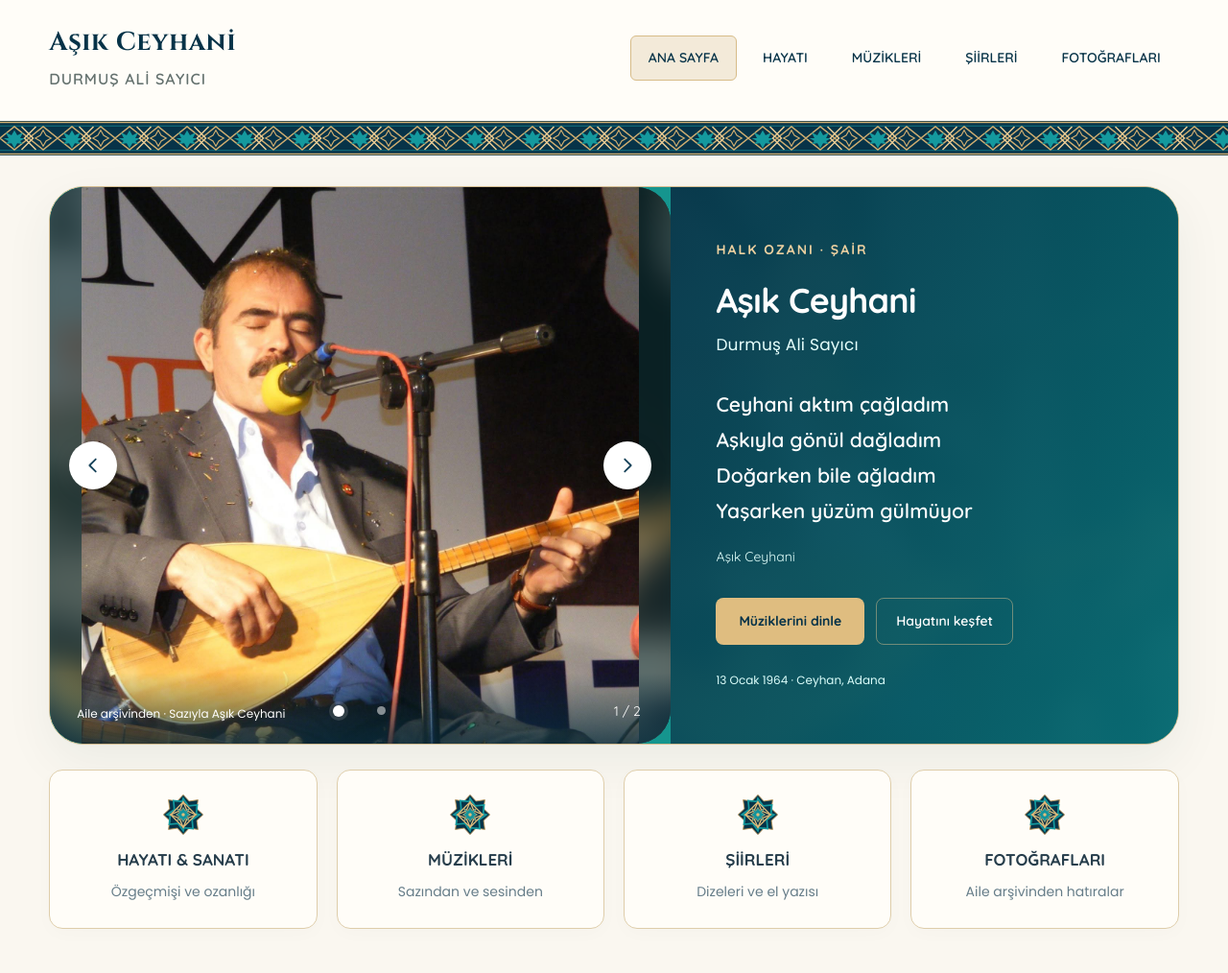
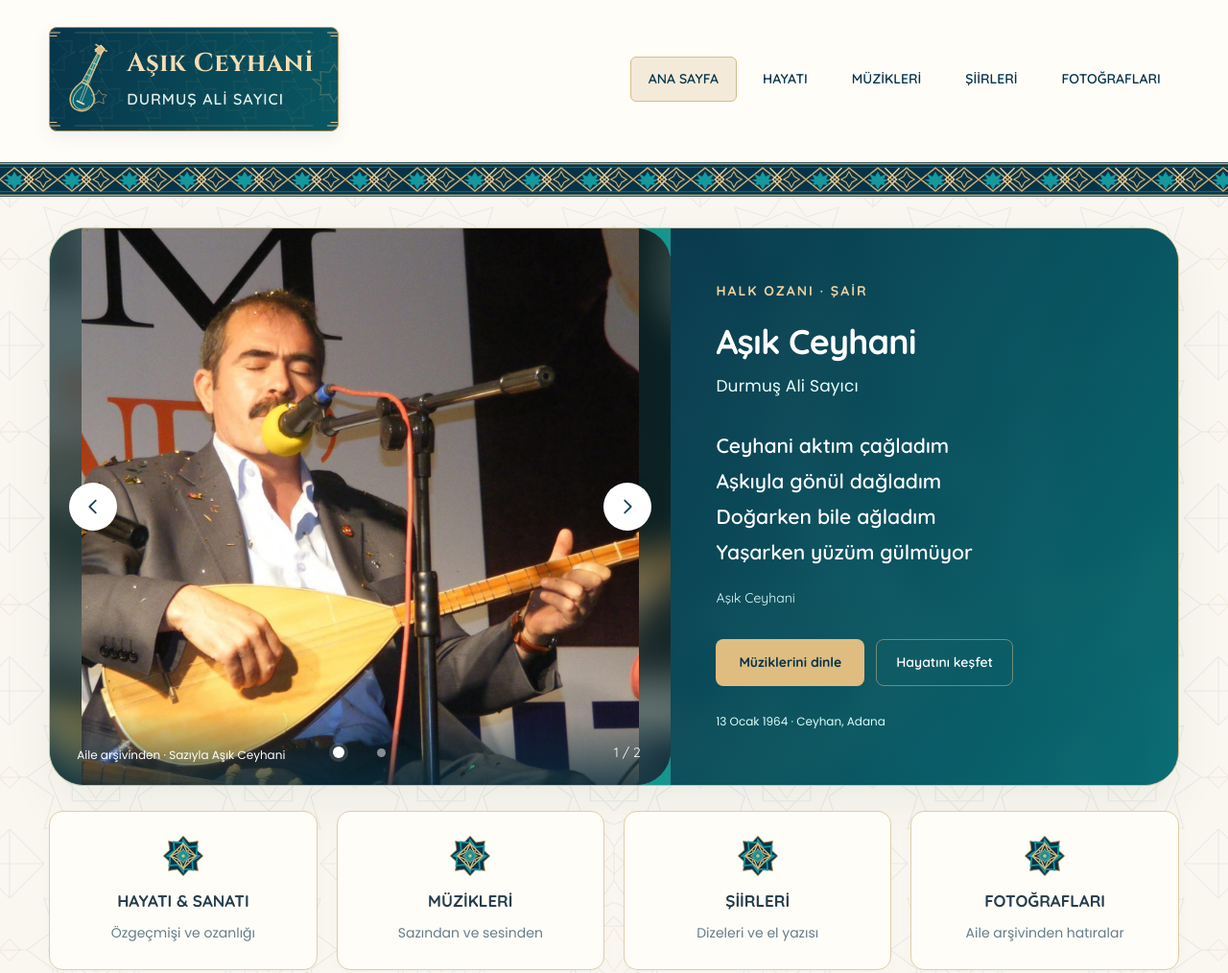
Before and after one commit to theorkun/theorkun.github.io, a plain HTML site: page index.html in a window 1280 px wide. Shown: the top 1014 px of the page at 96% size. Drawn offline with Linux system fonts and the light colour scheme.

Commit message:
Add saz identity banner and subtle Seljuk page background

```diff
--- a/index.html
+++ b/index.html
@@ -9,7 +9,7 @@
 </head>
 <body>
 <a class="skip" href="#ana">İçeriğe geç</a>
-<header><div class="header-identity"><a class="brand" href="#ana"><span class="brand-text">Aşık Ceyhani<span>Durmuş Ali Sayıcı</span></span></a><button class="menu" aria-expanded="false" aria-controls="nav">Menü</button></div><nav id="nav" aria-label="Ana menü"><a href="#ana">Ana Sayfa</a><a href="#hayati">Hayatı</a><a href="#muzikleri">Müzikleri</a><a href="#siirleri">Şiirleri</a><a href="#fotograflari">Fotoğrafları</a></nav></header>
+<header><div class="header-identity"><a class="brand" href="#ana"><img class="brand-saz" src="assets/saz-motifi.svg" alt="" aria-hidden="true" width="64" height="100"><span class="brand-text">Aşık Ceyhani<span>Durmuş Ali Sayıcı</span></span></a><button class="menu" aria-expanded="false" aria-controls="nav">Menü</button></div><nav id="nav" aria-label="Ana menü"><a href="#ana">Ana Sayfa</a><a href="#hayati">Hayatı</a><a href="#muzikleri">Müzikleri</a><a href="#siirleri">Şiirleri</a><a href="#fotograflari">Fotoğrafları</a></nav></header>
 <main>
 <section id="ana" class="hero">
 <figure class="hero-photo hero-carousel" role="region" aria-roledescription="fotoğraf kaydırıcısı" aria-label="Aşık Ceyhani fotoğrafları" tabindex="0"><div class="carousel-images"><img id="slide-stage" src="assets/ceyhani-saz.jpg" alt="Aşık Ceyhani sahnede saz çalıp türkü söylerken" fetchpriority="high" width="1536" height="1536"><img id="slide-young" src="assets/fotograf.jpg" alt="Durmuş Ali Sayıcı gençlik yıllarında açık havada bağlama çalarken" width="960" height="794" hidden></div><figcaption id="slide-caption">Aile arşivinden · Sazıyla Aşık Ceyhani</figcaption><div class="carousel-controls"><button type="button" id="slide-prev" class="carousel-arrow" aria-label="Önceki fotoğraf"><svg viewBox="0 0 24 24" aria-hidden="true"><path d="m15 5-7 7 7 7"/></svg></button><div class="carousel-dots" aria-label="Fotoğraf seçimi"><button type="button" data-slide="0" aria-label="Sazlı fotoğrafı göster" aria-pressed="true"><span></span></button><button type="button" data-slide="1" aria-label="Gençlik fotoğrafını göster" aria-pressed="false"><span></span></button></div><span class="carousel-count" id="slide-count">1 / 2</span><button type="button" id="slide-next" class="carousel-arrow" aria-label="Sonraki fotoğraf"><svg viewBox="0 0 24 24" aria-hidden="true"><path d="m9 5 7 7-7 7"/></svg></button></div></figure>
--- a/reference.css
+++ b/reference.css
@@ -36,12 +36,14 @@ nav{margin:0;padding:0;gap:8px;max-width:none;font-size:14px}nav a{padding:12px
 
 /* Navy, turquoise and gold motifs, drawn as scalable SVG assets. */
 :root{--gold:#bd9455;--line:#e5dccb}
-body{background:#faf7f0}
+body{background:#faf7f0 url('assets/selcuklu-arka-plan.svg') center top/180px 180px repeat}
 header{position:relative;isolation:isolate;min-height:138px;padding:28px 4% 68px;border:0;background:#fffdf8;color:var(--navy)}
 header:after{content:'';position:absolute;inset:auto 0 0;height:36px;background:url('assets/selcuklu-bordur.svg') left center/120px 36px repeat-x;pointer-events:none;z-index:0;transform:none;width:auto}
 .header-identity,nav{position:relative;z-index:1}
-.brand-text{color:var(--navy);text-shadow:none;font-family:'Cinzel',Georgia,serif;font-size:27px;letter-spacing:.5px}
-.brand-text>span{font-size:16px;font-weight:600;line-height:1.5;letter-spacing:1px;margin-top:8px;color:#64716e}
+.brand{gap:14px;min-width:0;padding:16px 25px 16px 18px;border:1px solid #bd9455;border-radius:8px;background:#073348 url('assets/selcuklu-banner.svg') center/cover no-repeat;box-shadow:0 6px 18px #07334812}
+.brand-saz{display:block;flex:0 0 auto;width:48px;height:75px;object-fit:contain}
+.brand-text{color:#f4deb4;text-shadow:none;font-family:'Cinzel',Georgia,serif;font-size:27px;letter-spacing:.5px}
+.brand-text>span{font-size:16px;font-weight:600;line-height:1.5;letter-spacing:1px;margin-top:8px;color:#e1eeea}
 nav a,.menu{background:transparent;border:1px solid transparent;border-radius:6px}
 nav a:hover,nav a.active{color:#073348;background:#f3ead9;border-color:#d7bc88}
 .hero{margin-top:32px;border:1px solid #d4bd91}
@@ -57,8 +59,8 @@ nav a:hover,nav a.active{color:#073348;background:#f3ead9;border-color:#d7bc88}
 .archive-links a:hover small{color:#536c78}
 .section-heading{border:0;padding-bottom:35px}
 .section-heading:after{left:0;bottom:-5px;width:min(340px,100%);height:38px;background:url('assets/selcuklu-ayrac.svg') left center/contain no-repeat}
-.music,.gallery{background:#f0f4f2}
-.poetry{background:#faf7f0}
+.music,.gallery{background:#eaf1edb8}
+.poetry{background:transparent}
 .facts{background:#fffdf8;border-color:#decdaa;border-radius:14px}
 .dream{background:#f4efe4;border-left-color:#bd9455}
 .poem-card{background:#fffdf8;border-color:#c7ab79;box-shadow:0 6px 22px #07334808;border-radius:12px}
@@ -71,5 +73,7 @@ nav a:hover,nav a.active{color:#073348;background:#f3ead9;border-color:#d7bc88}
 .poem-dialog h3,.poem-modal-author{color:#073348}
 footer{position:relative;border-top:0;padding-top:80px;background:#073348}
 footer:before{content:'';position:absolute;inset:0 0 auto;height:36px;background:url('assets/selcuklu-bordur.svg') left center/120px 36px repeat-x;pointer-events:none}
-@media(max-width:1100px) and (min-width:761px){header{flex-wrap:wrap;gap:22px;justify-content:center;padding-bottom:62px}.header-identity{justify-content:center}.brand-text>span{text-align:center}nav{justify-content:center;flex-wrap:wrap}}
+@media(max-width:1240px) and (min-width:761px){header{flex-wrap:wrap;gap:22px;justify-content:flex-start;padding-bottom:62px}.header-identity{justify-content:flex-start}.brand-text>span{text-align:left}nav{justify-content:flex-start;flex-wrap:wrap}}
 @media(max-width:760px){header,header:has(nav.open){display:block;min-height:0;padding:22px 5% 55px;border:0;background:#fffdf8;color:var(--navy)}header:after{height:28px;background-size:93.333px 28px}.brand-text{font-size:21px}.brand-text>span{font-size:14px;letter-spacing:.6px}.menu{border-color:#d5bd8e;background:#f6efdf}.hero,body:has(nav.open) .hero{margin-top:22px}.archive-links a{min-height:160px}.card-star{width:38px;height:38px}.section-heading{padding-bottom:30px}.section-heading:after{width:min(280px,100%);height:32px}footer{padding-top:70px}}
+@media(max-width:760px){.header-identity{gap:12px}.brand{gap:10px;padding:14px 16px 14px 12px}.brand-saz{width:38px;height:60px}.brand-text{font-size:20px}.brand-text>span{text-align:left;font-size:13px;letter-spacing:.4px}.menu{flex:0 0 auto;padding:9px 12px}body{background-size:140px 140px}}
+@media(max-width:430px){.header-identity{gap:8px}.brand{gap:8px;padding:12px 10px}.brand-saz{width:30px;height:50px}.brand-text{font-size:clamp(15px,4.5vw,19px);letter-spacing:0}.brand-text>span{font-size:12px;letter-spacing:0;margin-top:5px}.menu{padding:9px 10px;font-size:13px}}
```
Also changed, not shown: assets/saz-motifi.svg (added), assets/selcuklu-arka-plan.svg (added), assets/selcuklu-banner.svg (added).
